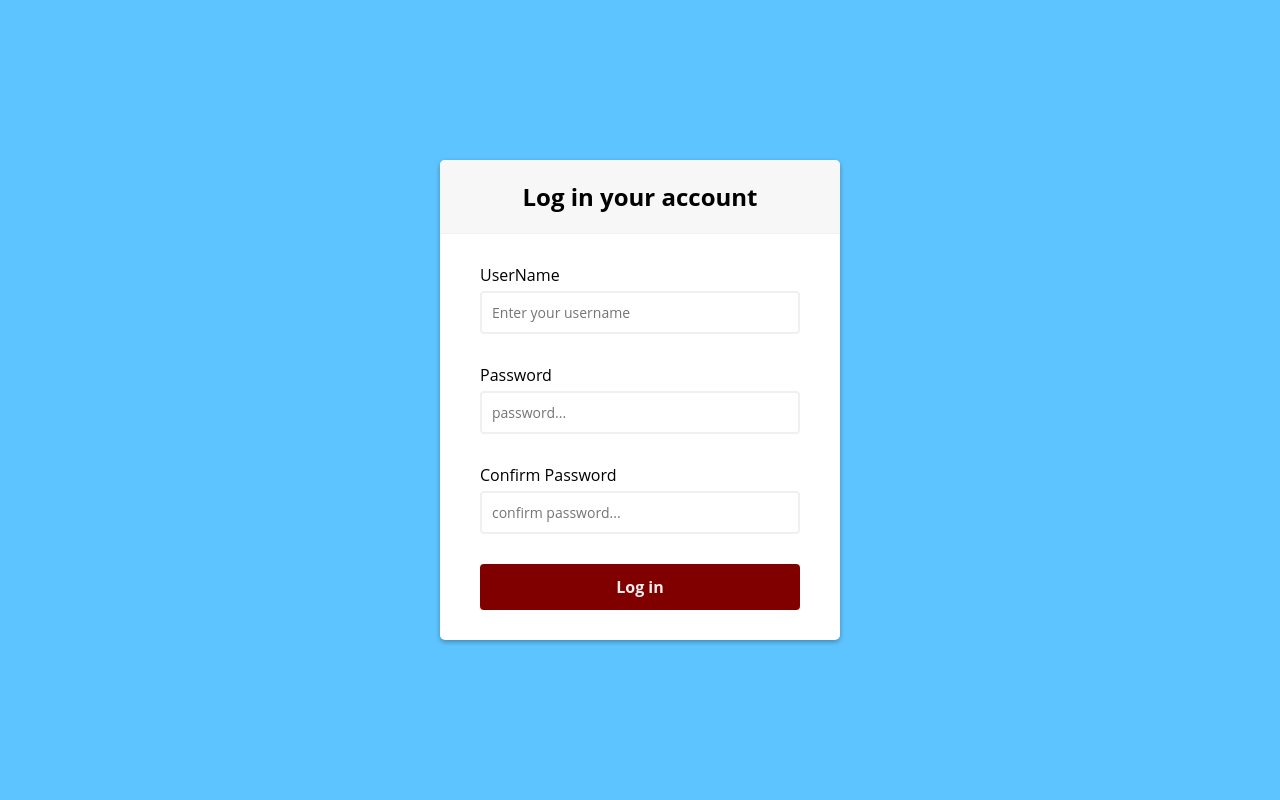
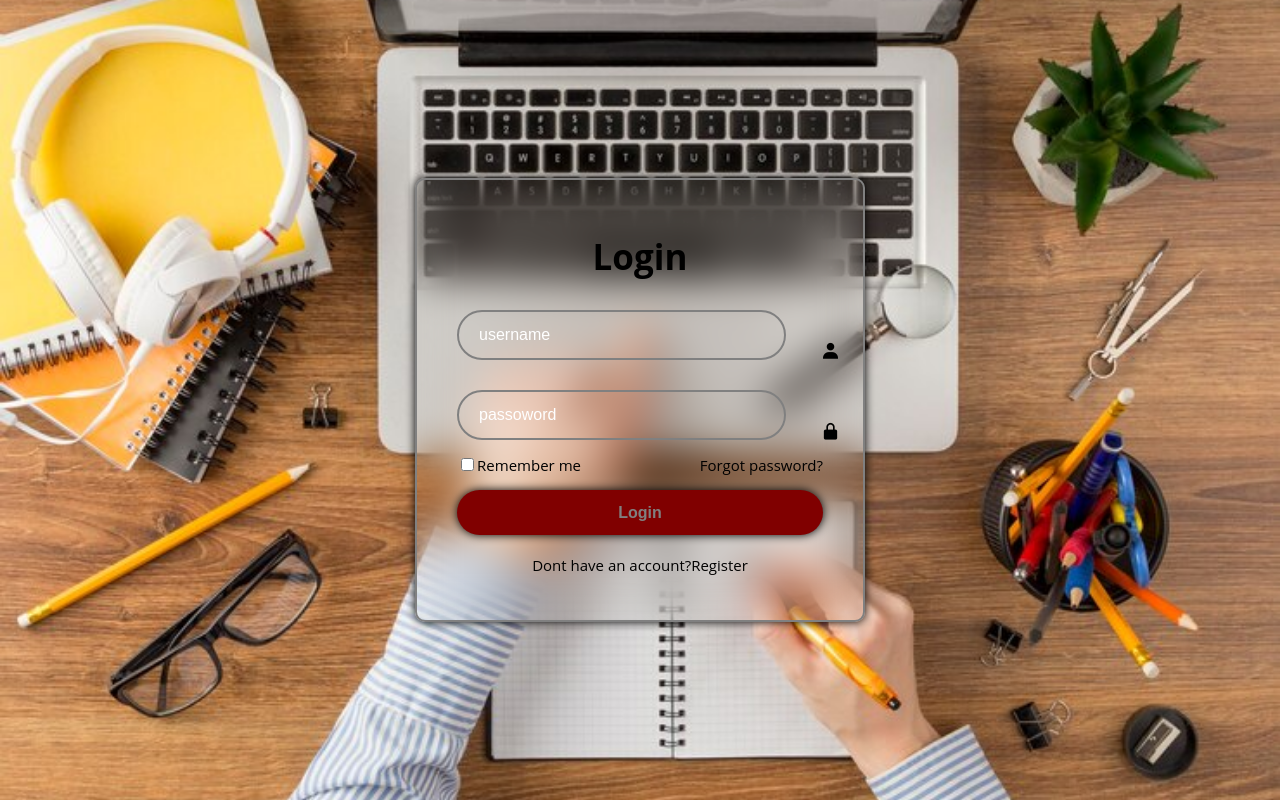
Before and after one commit to EdinaBajraktari/PROJEKTI, a PHP site: page /LoginForm.html in a window 1280 px wide. Run offline with PHP 8.4, Linux system fonts and the light colour scheme.

Commit message:
Login form
Ndryshime ne login form

```diff
--- a/Login.css
+++ b/Login.css
@@ -9,86 +9,107 @@
     min-height: 100vh;
     margin: 0;
     font-family: "Open Sans", sans-serif;
-    background-color: #5ec4ff;
+    background: url('image8.jpg')no-repeat;
+    background-size: cover;
+    background-position: center;
   }
 
-  .container {
-    background-color: white;
-    border-radius: 5px;
-    box-shadow: 0 2px 5px rgba(0, 0, 0, 0.3);
-    width: 400px;
-    max-width: 100%;
-    overflow: hidden;
+  .container{
+    background: transparent;
+    border: 2px solid gray;
+    backdrop-filter: blur(20px);
+    box-shadow: 0 0 10px black;
+   width: 450px;
+   color: black;
+   padding: 30px 40px;
+   border-radius: 10px;
   }
 
-  .header {
-    background-color: #f7f7f7;
-    border-bottom: 1px solid #f0f0f0;
-    padding: 20px 40px;
-    text-align: center;
+  .container h1{
+
+    font-size: 35px;
+     text-align: center;
+  }
+  .container .box{
+ width: 100%;
+ height: 50px;
+ margin: 30px 0;
   }
 
-  .header h2 {
-    margin: 0;
+  .box input{
+ width: 90%;
+ height: 100%;
+ background: transparent;
+ border: none;
+ outline: none;
+ font-size: 16px;
+ border-radius: 40px;
+ border: 2px solid gray;
+ color: black;
+ padding: 20px 45px 20px 20px;
   }
 
-  .form {
-    padding: 30px 40px;
+  .box input::placeholder{
+    color: white;
   }
 
-  .form__control {
-    margin-bottom: 10px;
-    padding-bottom: 20px;
-    position: relative;
+  .box i{
+  position: relative;
+  right: 20px;
+  left: 30px;
+  top: 40%;
+  bottom: 50%;
+ font-size: 20px;
   }
 
-  .form__control label {
-    display: inline-block;
-    margin-bottom: 5px;
+  .container .forgot{
+display: flex;
+justify-content: space-between;
+font-size: 15px;
+margin: -15px 0 15px;
   }
 
-  .form__control input {
-    border: 2px solid #f0f0f0;
-    border-radius: 4px;
-    display: block;
-    font-family: inherit;
-    font-size: 14px;
-    width: 100%;
-    padding: 10px;
-    outline-color: maroon;
+  .forgot label input{
+accent-color: white;
+text-decoration: none;
   }
 
-  .form__control.success input {
-    border-color: maroon;
+  .forgot a{
+    color: black;
+    text-decoration: none;
   }
 
-  .form__control.error input {
-    border-color: maroon;
+  .forgot a:hover{
+    text-decoration: underline;
   }
 
-
-
-  .form__control small {
-    visibility: hidden;
-    position: absolute;
-    bottom: 0;
-    left: 0;
+  .container .btn{
+    width: 100%;
+    height: 45px;
+    background: maroon;
+    border: none;
+    outline: none;
+    border-radius: 40px;
+    box-shadow: 0 0 10px black;
+    cursor: pointer;
+    font-size: 16px;
+    color: gray;
+    font-weight: 600;
   }
 
-  .form__control.error small {
-    color: #e74c3c;
-    visibility: visible;
+  .container .register-link{
+        font-size: 15px;
+        text-align: center;
+        margin: 20px 0 15px;
   }
 
-  .form button {
-    background-color: maroon;
-    border: 2px solid maroon;
-    border-radius: 4px;
-    color: #eee;
-    display: block;
-    width: 100%;
-    padding: 10px;
-    font-size: 16px;
-    font-family: inherit;
-    font-weight: bold;
+  .register-link p a{
+      color: black;
+      text-decoration: none;
+font-weight: 500;
+
   }
+
+  .register-link p a:hover{
+    text-decoration: underline;
+  }
--- a/Login.js
+++ b/Login.js
@@ -1,61 +1,42 @@
-const form = document.getElementById("form");
-const username = document.getElementById("userName");
-const password = document.getElementById("password");
-const password2 = document.getElementById("confirmPassword");
+const form = document.getElementById('form');
+form.addEventListener('submit', validateLoginForm);
+const username = document.getElementById('username');
+const password = document.getElementById('password');
 
-form.addEventListener("submit", e => {
-  e.preventDefault();
-  checkInputs();
-});
-
-function checkInputs() {
+function validateLoginForm(event) {
+  event.preventDefault();
 
 
-  const usernameValue = username.value.trim();
-  const passwordValue = password.value.trim();
-  const password2Value = password2.value.trim();
+  if (!validateUsername(username.value)) {
+    alert('Please enter a valid  username');
+    return;
+}
 
-  if (usernameValue === "") {
-    setErrorInput(username, "UserName cannot be blank.");
-  } else {
-    setSuccessInput(username);
+  if (!validatePassword(password.value)) {
+    alert('Please enter a valid password.');
+      return;
   }
 
-  if (passwordValue === "") {
-    setErrorInput(password, "Password connot be blank.");
-  } else {
-    setSuccessInput(password) && validatePassword(passwordValue);
+  alert('Login successful!');
+
+
+  function validateUsername(username) {
+    const UserRegex = /^[a-z0-9_-]{3,15}$/;
+    return UserRegex.test(username);
   }
-  if (password2Value === "") {
-    setErrorInput(password2, "Password connot be blank.");
-  } else if (password2Value !== passwordValue) {
-    setErrorInput(password2, "Password dose not match.");
-  } else {
-    setSuccessInput(password2);
+
+  function validatePassword(password) {
+
+    const minLength = 8;
+    const hasUpperCase = /[A-Z]/.test(password);
+    const hasLowerCase = /[a-z]/.test(password);
+    const hasNumber = /\d/.test(password);
+
+    return (
+        password.length >= minLength &&
+        hasUpperCase &&
+        hasLowerCase &&
+        hasNumber
+    );
   }
 }
-
-function setErrorInput(input, errorMessage) {
-  const formControl = input.parentElement;
-  const small = formControl.querySelector("small");
-
-  small.innerText = errorMessage;
-  formControl.className = "form__control error";
-}
-
-function setSuccessInput(input) {
-  const formControl = input.parentElement;
-  formControl.className = "form__control success";
-}
-
-function validatePassword(password) {
-  let regular_expressions = /^(?=.*\d)(?=.*[a-z])(?=.*[A-Z])[0-9a-zA-Z]{8,}$/;
-  return regular_expressions.match(regular_expressions);
-}
-
-function validateUsername(){
- let regular_expressions=/^[a-zA-Z\s]+$/;
- return regular_expressions.match(regular_expressions);
- alert ('Username is not correct');
-
-}
--- a/LoginForm.html
+++ b/LoginForm.html
@@ -1,40 +1,42 @@
 <!DOCTYPE html>
 <html>
     <head>
-        <title>Log in</title>
+        <title>Login</title>
         <meta charset="UTF-8" />
         <link rel="stylesheet" href="Login.css" />
+        <link href='https://unpkg.com/boxicons@2.1.4/css/boxicons.min.css' rel='stylesheet'>
+
     </head>
     <body>
+      <script src="Login.js"></script>
+      <div class="container">
+       <form action="" id="form" onsubmit="return validateLoginForm()">
+        <h1>Login</h1>
+        <div class="box">
+       <input  type="text" placeholder="username" id="username" required>
+       <i class='bx bxs-user'></i>
 
-        <div class="container">
-            <div class="header">
-              <h2>Log in your account</h2>
-            </div>
-            <form class="form" id="form">
-              <div class="form__control">
-                <label>UserName</label>
-        <input type="text" placeholder="Enter your username" id="userName"/>
-                <small>There is a mistake</small>
-              </div>
-              <div class="form__control">
-                <label>Password</label>
-                <input type="password" placeholder="password..." id="password" />
-                <small>There is a mistake</small>
-              </div>
-              <div class="form__control">
-                <label>Confirm Password</label>
-                <input
-                  type="password"
-                  placeholder="confirm password..."
-                  id="confirmPassword" />
-                <small>There is a mistake</small>
-              </div>
-              <button>Log in</button>
-            </form>
-          </div>
+        </div>
+        <div class="box">
+          <input  type="password" placeholder="passoword" id="password" required>
+          <i class='bx bxs-lock-alt'></i>
 
-          <script src="Login.js"></script>
+           </div>
+           <div class="forgot">
+            <label><input type="checkbox">Remember me</label>
+            <a href="#">Forgot password?</a>
+             </div>
+             <button type="submit" class="btn">Login</button>
+
+             <div class="register-link">
+              <p>Dont have an account?<a href="register.html">Register</a></p>
+             </div>
+
+       </form>
+
+      </div>
+
+
 
     </body>
 </html>
```
